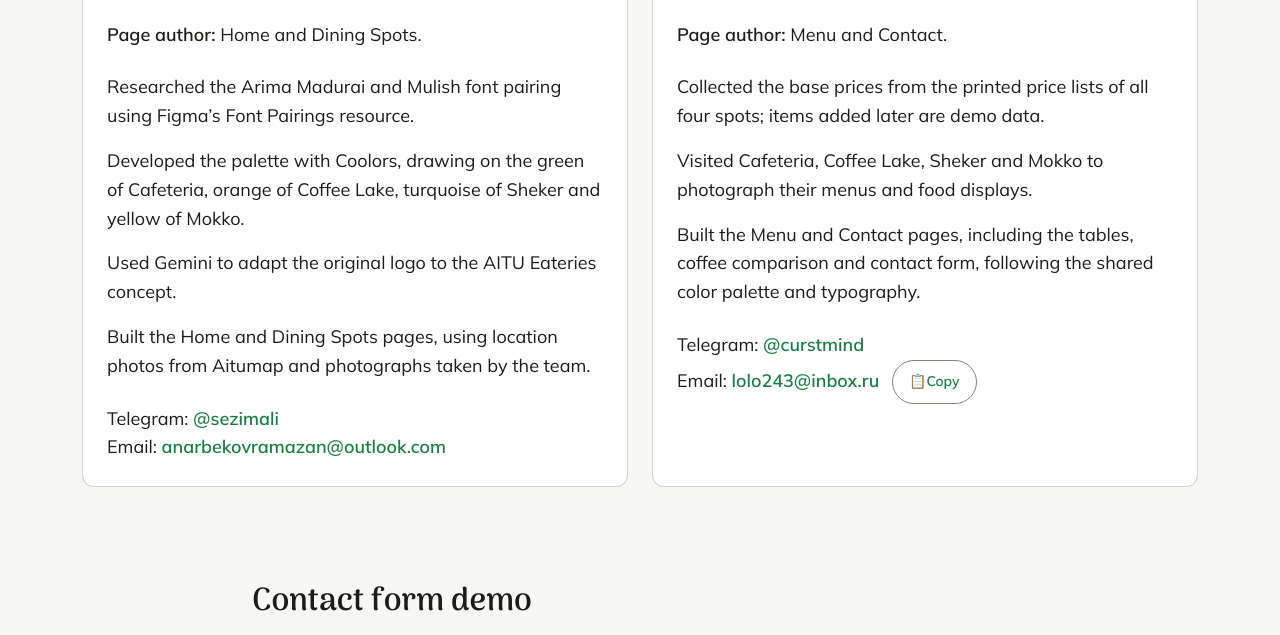
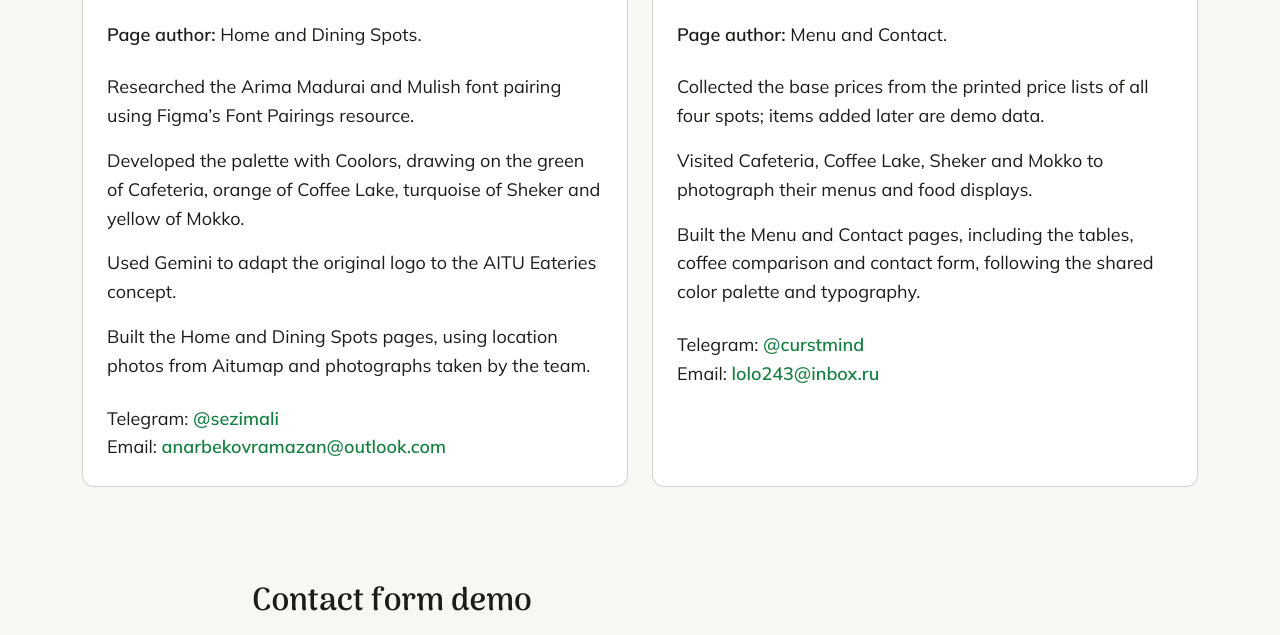
Before and after one commit to Selamali/AITU-Eateries, a plain HTML site: page contact.html in a window 1280 px wide. Shown: the part 456-1091 px from the top of the page. Drawn offline with Linux system fonts and the light colour scheme.

Commit message:
Final version update

```diff
--- a/contact.html
+++ b/contact.html
@@ -169,17 +169,6 @@
                   Email:
                   <a href="mailto:lolo243@inbox.ru">lolo243@inbox.ru</a>
 
-                  <span class="copy-wrapper">
-                    <button
-                      type="button"
-                      class="copy-button btn btn-outline-success btn-sm"
-                      data-copy="lolo243@inbox.ru"
-                      aria-label="Copy email">
-                      <span class="copy-icon" aria-hidden="true">📋</span>
-                      Copy
-                    </button>
-                  <span class="copy-tooltip" role="status"></span>
-                  </span>
                 </p>
               </div>
             </article>
```
Also changed, not shown: 1 other file.
